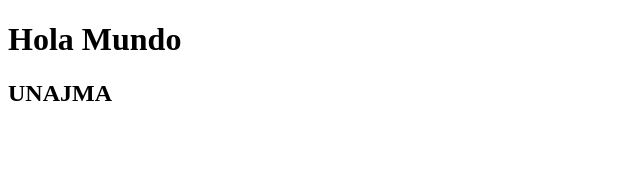
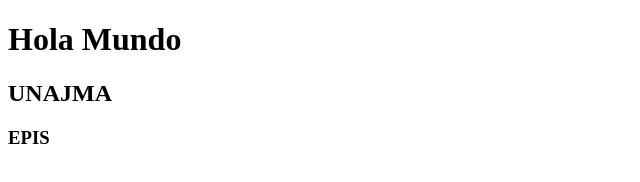
Before and after one commit to RonaldOR98/Prueba01, a plain HTML site: page index.html in a window 1280 px wide. Shown: the full height of the page, 0-640 px from the left. Drawn offline with Linux system fonts and the light colour scheme.

Commit message:
Agregando epis

```diff
--- a/index.html
+++ b/index.html
@@ -6,5 +6,6 @@
 <body>
 	<h1>Hola Mundo</h1>
 	<h2>UNAJMA</h2>
+	<h3>EPIS</h3>
 </body>
 </html>
```
